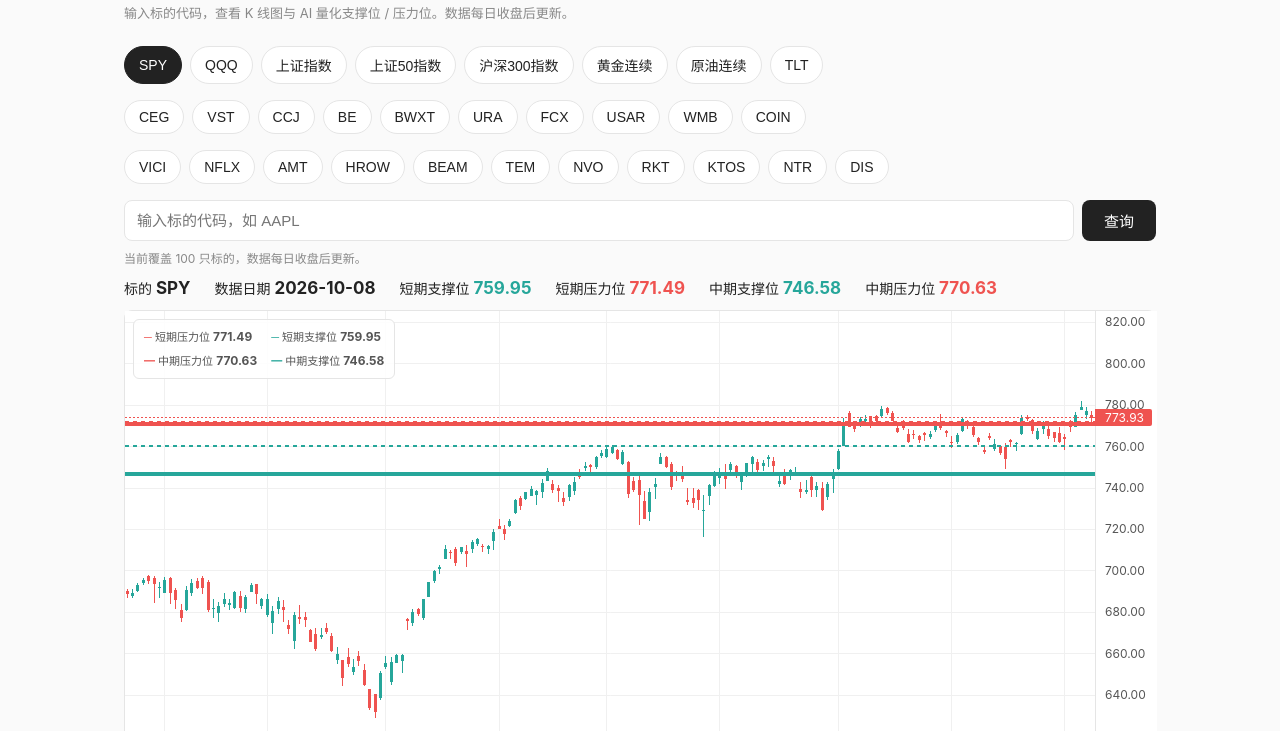
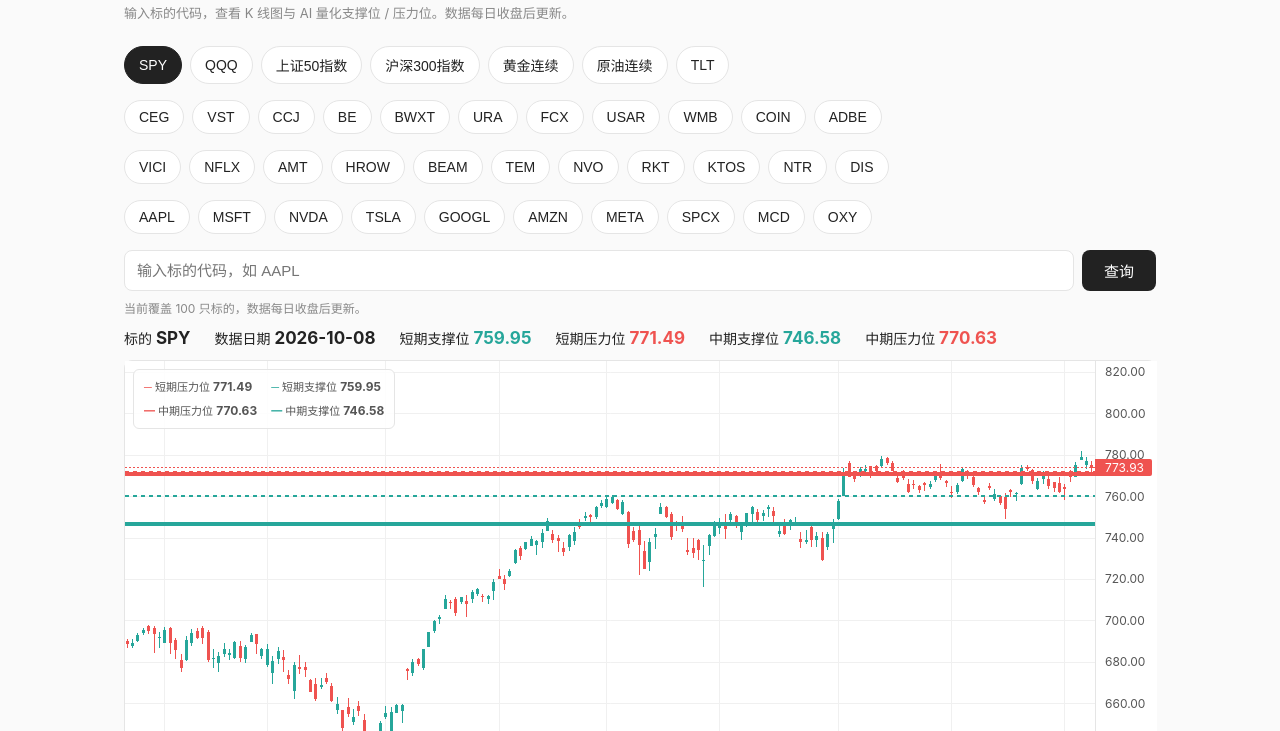
Before and after one commit to onlymanes/pt-levels, a plain HTML site: page index.html in a window 1280 px wide. Shown: the part 63-794 px from the top of the page. Drawn offline with Linux system fonts and the light colour scheme.

Commit message:
默认标签改为四行（APPL按AAPL处理）

```diff
--- a/index.html
+++ b/index.html
@@ -79,12 +79,13 @@
 let chart = null, candleSeries = null, priceLines = [];
 let COVERAGE = [], NAMES = {};
 const dispName = t => NAMES[t] ? NAMES[t] + ' (' + t + ')' : t;
-// 默认标签（三行）：第一行指数贵金属，第二三行个股
+// 默认标签（四行）：第一行指数贵金属，第二三四行个股
 // （等名单加载完再渲染，以便显示中文名）
 const DEFAULT_TICKERS = [
-  ["SPY","QQQ","000001.SS","000016","000300","GC=F","CL=F","TLT"],
-  ["CEG","VST","CCJ","BE","BWXT","URA","FCX","USAR","WMB","COIN"],
+  ["SPY","QQQ","000016","000300","GC=F","CL=F","TLT"],
+  ["CEG","VST","CCJ","BE","BWXT","URA","FCX","USAR","WMB","COIN","ADBE"],
   ["VICI","NFLX","AMT","HROW","BEAM","TEM","NVO","RKT","KTOS","NTR","DIS"],
+  ["AAPL","MSFT","NVDA","TSLA","GOOGL","AMZN","META","SPCX","MCD","OXY"],
 ];
 
 function ensureChart() {
```
